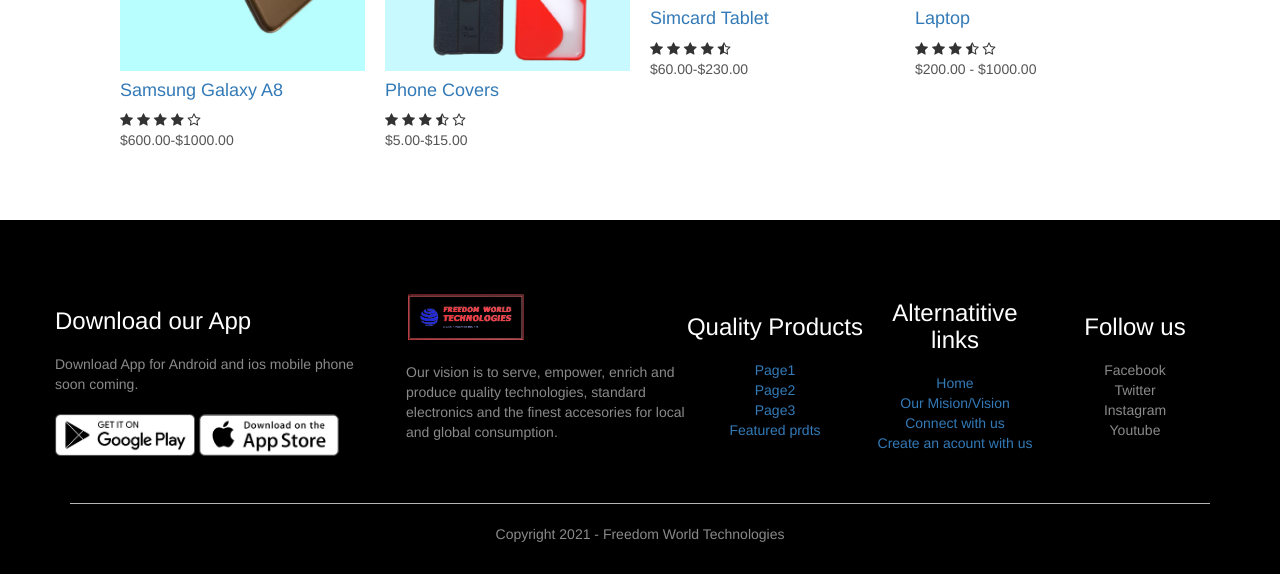
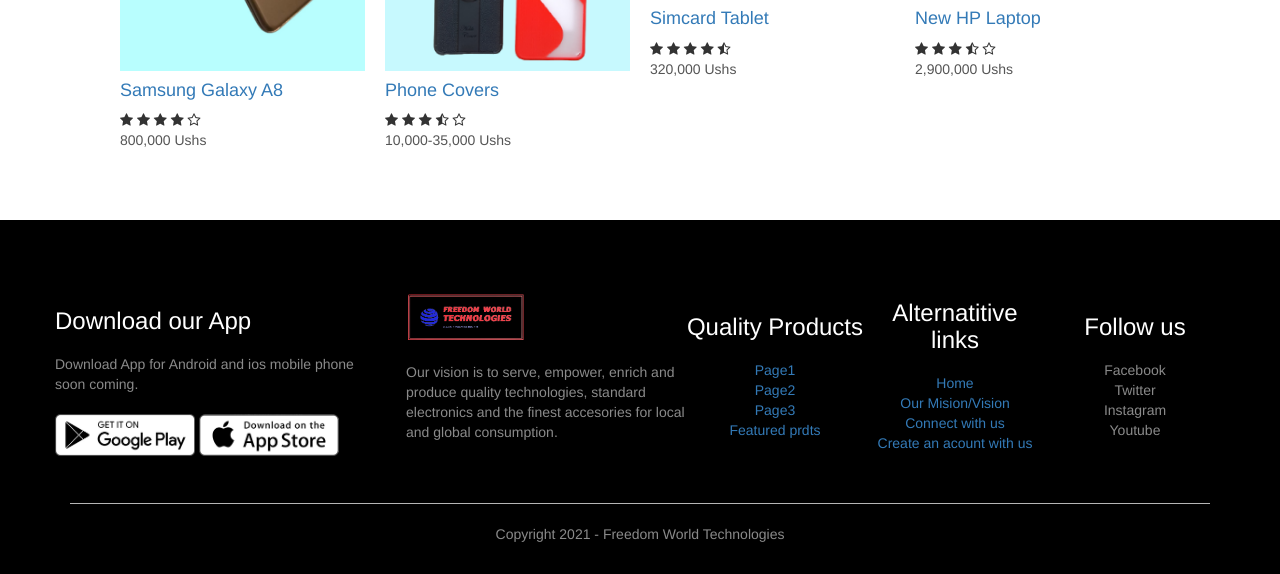
Before and after one commit to chrisalex-ochay/freedom-world-php, a PHP site: page /productfiles/product-1-iphonex-details.php in a window 1280 px wide. Shown: the part 1192-1766 px from the top of the page. Run offline with PHP 8.4, Linux system fonts and the light colour scheme; some libraries are stand-ins or nearby versions.

Commit message:
Update product-1-iphonex-details.php

```diff
--- a/productfiles/product-1-iphonex-details.php
+++ b/productfiles/product-1-iphonex-details.php
@@ -71,14 +71,14 @@
 
                 <h3>Product Details <i class="fa fa-indent"></i></h3>
                 <br>
-                <ol>
+                <ul>
                     <li>it consists of 128gbs of internal memory</li>
                     <li>it is 5.1-6 inches of the screen size</li>
                     <li>Single Nano-SIM</li>
                     <li>12mega pixel front/selfie camera</li>
                     <li>12mega pixel main back camera</li>
                     <li>Battery is 2775 mAh</li>
-                </ol>
+                </ul>
             </div>
         </div>
     </div>
@@ -105,7 +105,7 @@
                     <i class="fa fa-star"></i>
                     <i class="fa fa-star-o"></i>
                 </div>
-                <p>$600.00-$1000.00</p>
+                <p>800,000 Ushs</p>
             </div>
             <div class="col-4">
                 <a href="../productfiles/product-28-phonecovers1-details.php"><img src="../images/product-28-phone-backcovers1.png"></a>
@@ -117,7 +117,7 @@
                     <i class="fa fa-star-half-o"></i>
                     <i class="fa fa-star-o"></i>
                 </div>
-                <p>$5.00-$15.00</p>
+                <p>10,000-35,000 Ushs</p>
             </div>
             <div class="col-4">
                 <a href="../productfiles/product-31-simtablets-details.php"><img src="../images/product-31-simcard-enabled-tablets1.png"></a>
@@ -129,11 +129,11 @@
                     <i class="fa fa-star"></i>
                     <i class="fa fa-star-half-o"></i>
                 </div>
-                <p>$60.00-$230.00</p>
+                <p>320,000 Ushs</p>
             </div>
             <div class="col-4">
                 <a href="../productfiles/product-2-laptop-details.php"><img src="../images/product-2-laptop1.png"></a>
-                <a href="../productfiles/product-1-iphonex-details.php"><h4>Laptop</h4></a>
+                <a href="../productfiles/product-1-iphonex-details.php"><h4>New HP Laptop</h4></a>
                 <div class="rating">
                     <i class="fa fa-star"></i>
                     <i class="fa fa-star"></i>
@@ -141,7 +141,7 @@
                     <i class="fa fa-star-half-o"></i>
                     <i class="fa fa-star-o"></i>
                 </div>
-                <p>$200.00 - $1000.00</p>
+                <p>2,900,000 Ushs</p>
             </div>
         </div>
 
```
